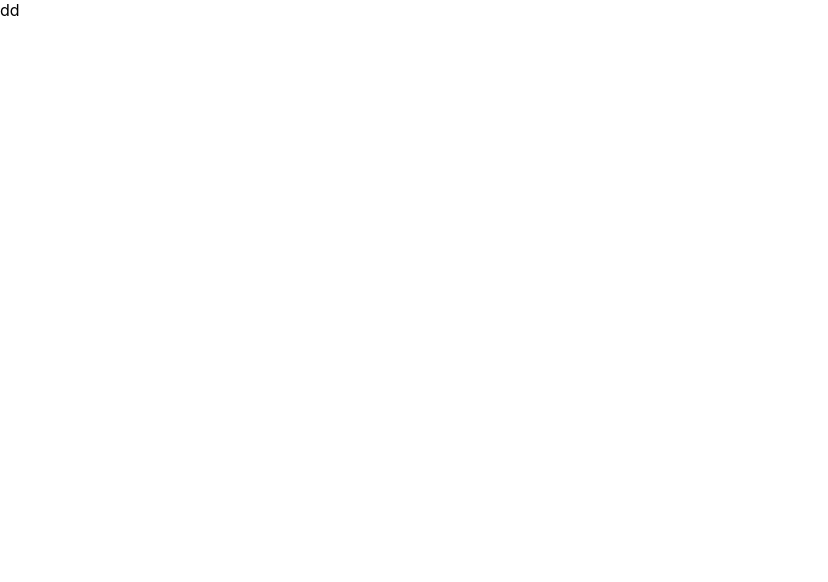
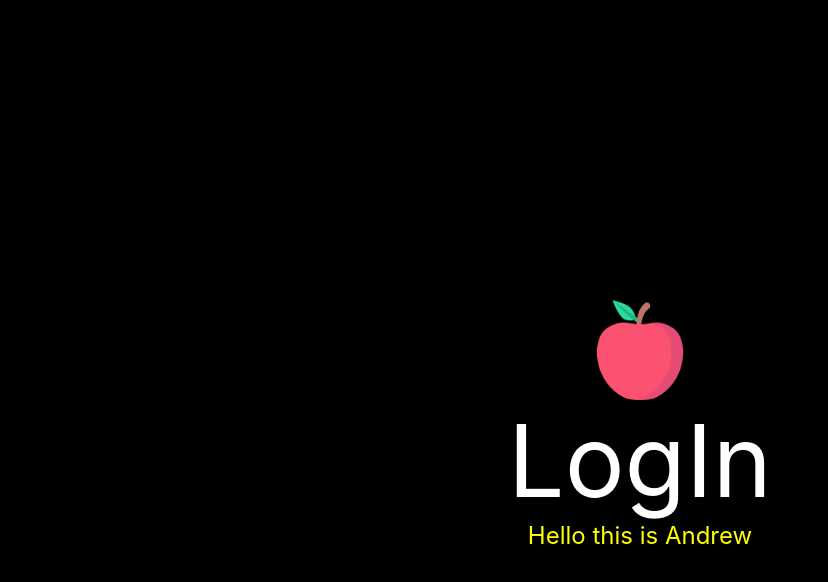
Before and after one commit to nullbeep/SocialOrganizer, a React (Create React App) app: page / in a window 1280 px wide. Shown: the top 582 px of the page, without its empty margins (0-828 px from the left). Built offline with nearby package versions, Linux system fonts and the light colour scheme.

Commit message:
login page

```diff
--- a/package.json
+++ b/package.json
@@ -9,6 +9,7 @@
     "react": "^18.1.0",
     "react-dom": "^18.1.0",
     "react-scripts": "5.0.1",
+    "styled-components": "^5.3.5",
     "web-vitals": "^2.1.4"
   },
   "scripts": {
--- a/src/LoginPage/index.js
+++ b/src/LoginPage/index.js
@@ -1,8 +1,40 @@
 import React, { useState } from "react";
 import styled from "styled-components";
+import Apple from "./apple.png";
 
+const Container = styled.div`
+  background-color: black; //change to your own color
+  height: 100vh;
+  display: flex;
+  flex-direction: column;
+  /* justify-content: center; */
+  /* margin-top: 300px; */
+  align-items: center;
+`;
+
+const LogoIcon = styled.img`
+  width: 100px; //change
+  height: 100px; // change
+  margin-top: 300px; // change
+`;
+
+const Title = styled.div`
+  color: white; //
+  font-size: 100px; //change
+`;
+
+const Paragraph = styled.div`
+  color: yellow;
+  font-size: 24px;
+`;
 function LoginPage() {
-  return <div>dd</div>;
+  return (
+    <Container>
+      <LogoIcon src={Apple} />
+      <Title>LogIn</Title>
+      <Paragraph>Hello this is Andrew</Paragraph>
+    </Container>
+  );
 }
 
 export default LoginPage;
```
Also changed, not shown: src/LoginPage/apple.png (added), 1 other file (tests, documents, lock files or other folders).
